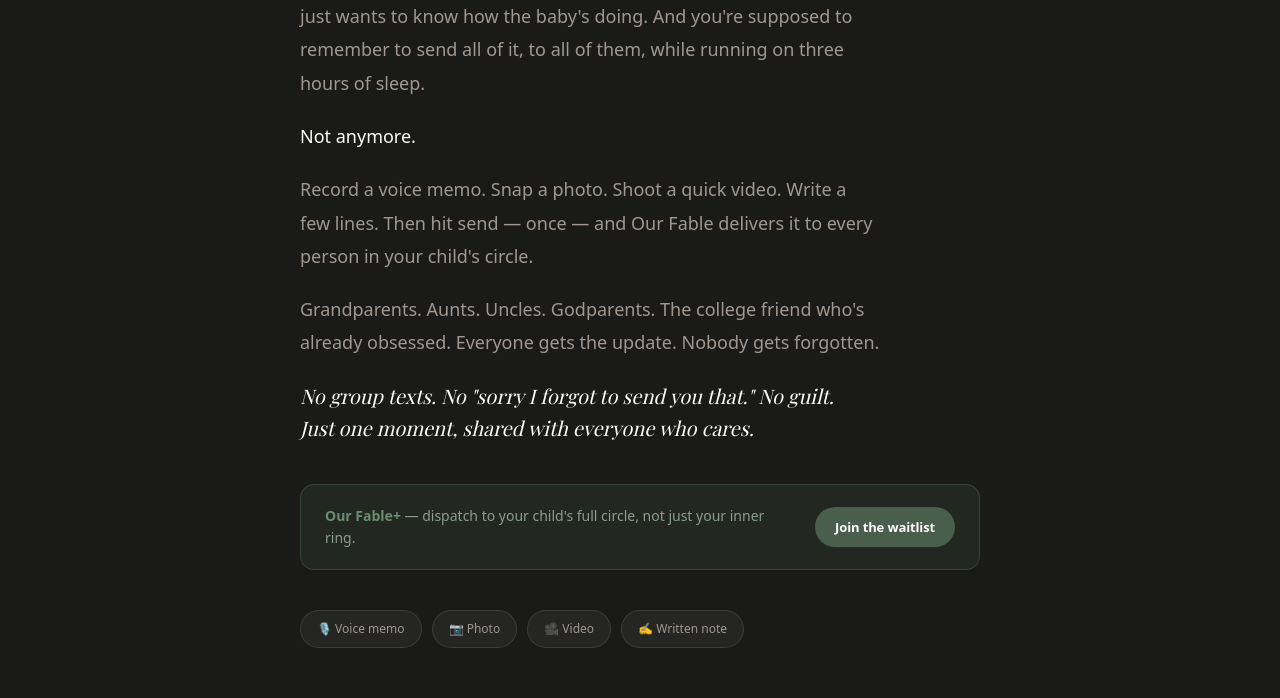
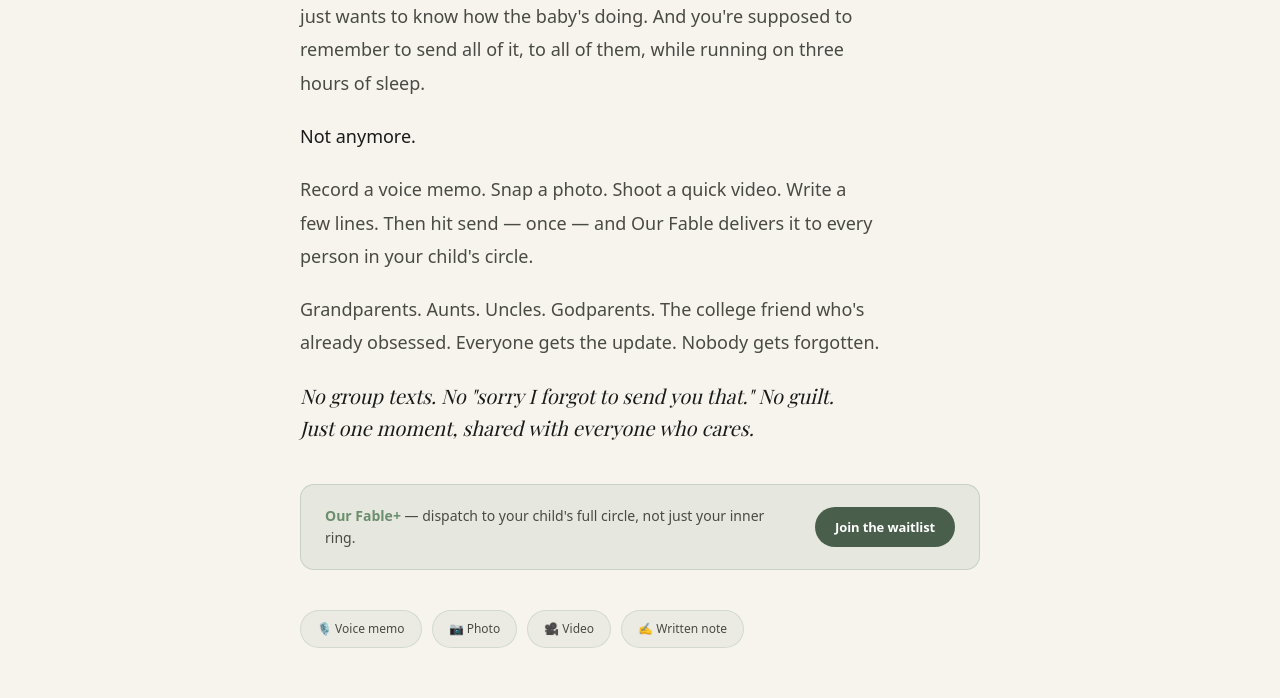
Before and after one commit to MiloBrownAgent/ourfable, a Next.js app: page / in a window 1280 px wide. Shown: the part 1180-1878 px from the top of the page. Built offline with nearby package versions, Linux system fonts and the light colour scheme; no server answers.

Commit message:
fix: DispatchSection dark bg clashing with adjacent green section

```diff
--- a/src/components/home/DispatchSection.tsx
+++ b/src/components/home/DispatchSection.tsx
@@ -6,9 +6,9 @@
   return (
     <section style={{
       padding: "100px 40px",
-      background: "#1A1A18",
-      borderTop: "1px solid rgba(255,255,255,0.06)",
-      borderBottom: "1px solid rgba(255,255,255,0.06)",
+      background: "var(--bg-2)",
+      borderTop: "1px solid var(--border)",
+      borderBottom: "1px solid var(--border)",
     }}>
       <style>{`
         @media (max-width: 680px) {
@@ -36,7 +36,7 @@
             fontSize: "clamp(2rem, 4vw, 3rem)",
             fontWeight: 800, lineHeight: 1.1,
             letterSpacing: "-0.025em",
-            color: "#FDFBF7",
+            color: "var(--text)",
             marginBottom: 40,
           }}>
             One update.<br />
@@ -44,11 +44,11 @@
           </h2>
 
           {/* Body copy */}
-          <div className="dispatch-body" style={{ fontSize: 18, lineHeight: 1.85, color: "#A09890", maxWidth: 580 }}>
+          <div className="dispatch-body" style={{ fontSize: 18, lineHeight: 1.85, color: "var(--text-2)", maxWidth: 580 }}>
             <p style={{ marginBottom: 20 }}>
               Your mom wants photos. Your sister wants videos. Your best friend just wants to know how the baby's doing. And you're supposed to remember to send all of it, to all of them, while running on three hours of sleep.
             </p>
-            <p style={{ marginBottom: 20, color: "#FDFBF7" }}>
+            <p style={{ marginBottom: 20, color: "var(--text)" }}>
               Not anymore.
             </p>
             <p style={{ marginBottom: 20 }}>
@@ -57,7 +57,7 @@
             <p style={{ marginBottom: 20 }}>
               Grandparents. Aunts. Uncles. Godparents. The college friend who's already obsessed. Everyone gets the update. Nobody gets forgotten.
             </p>
-            <p style={{ marginBottom: 40, color: "#FDFBF7", fontStyle: "italic", fontFamily: "var(--font-playfair)", fontSize: 20, lineHeight: 1.6 }}>
+            <p style={{ marginBottom: 40, color: "var(--text)", fontStyle: "italic", fontFamily: "var(--font-playfair)", fontSize: 20, lineHeight: 1.6 }}>
               No group texts. No "sorry I forgot to send you that." No guilt.<br />
               Just one moment, shared with everyone who cares.
             </p>
@@ -73,7 +73,7 @@
             borderRadius: 14,
             marginBottom: 40,
           }}>
-            <p style={{ fontSize: 14, color: "#8A9E8C", lineHeight: 1.6, margin: 0 }}>
+            <p style={{ fontSize: 14, color: "var(--text-2)", lineHeight: 1.6, margin: 0 }}>
               <strong style={{ color: "#6B8F6E" }}>Our Fable+</strong> — dispatch to your child's full circle, not just your inner ring.
             </p>
             <Link href="/reserve" style={{
@@ -94,10 +94,10 @@
             {["🎙 Voice memo", "📷 Photo", "🎥 Video", "✍️ Written note"].map(label => (
               <span key={label} style={{
                 padding: "8px 16px",
-                background: "rgba(255,255,255,0.05)",
-                border: "1px solid rgba(255,255,255,0.1)",
+                background: "rgba(107,143,111,0.08)",
+                border: "1px solid rgba(107,143,111,0.2)",
                 borderRadius: 100,
-                fontSize: 12, color: "#A09890",
+                fontSize: 12, color: "var(--text-2)",
                 fontWeight: 500,
               }}>
                 {label}
```
